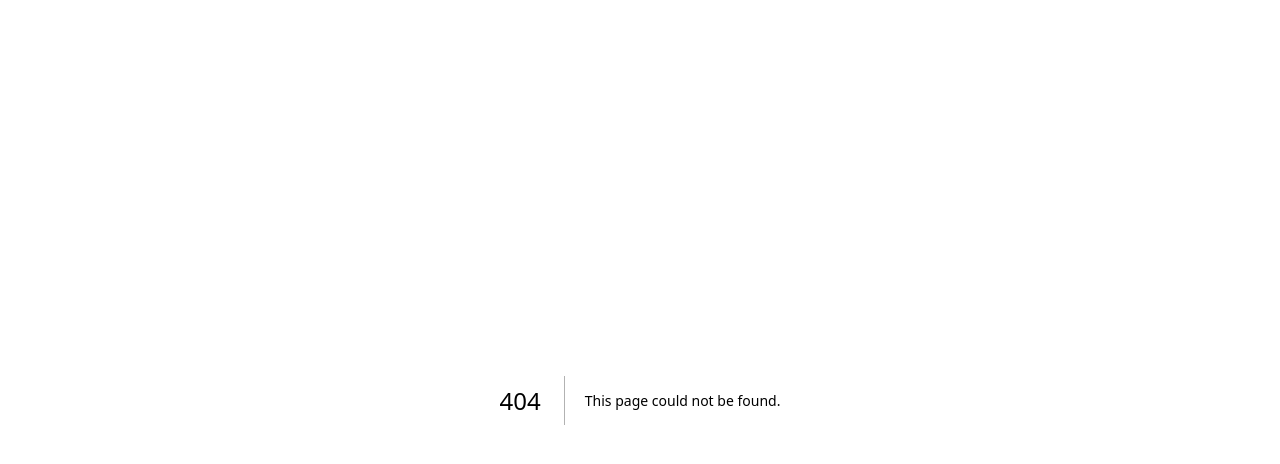
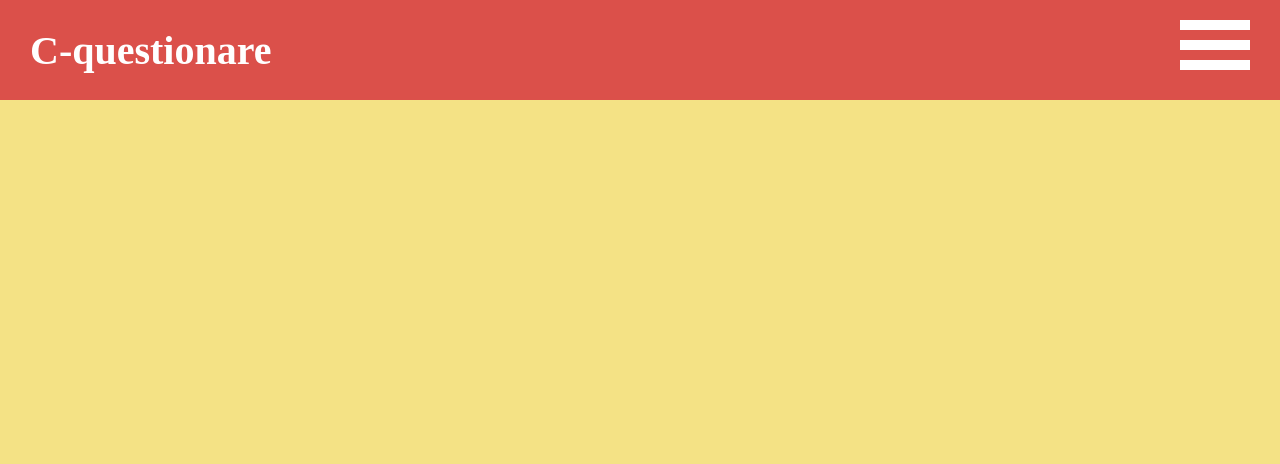
Before and after one commit to manasan-iTL/c-questionare-frontend, a Next.js app: page /account/login in a window 1280 px wide. Before the commit this address had no page. Shown: the top 464 px of the page. Built offline with nearby package versions, Linux system fonts and the light colour scheme.

Commit message:
add Loginページ追加

```diff
--- /dev/null
+++ b/src/pages/account/login.js
@@ -0,0 +1,24 @@
+import Header from "@/components/Header";
+import Head from "next/head";
+import InputField from "@/components/InputField";
+import classes from "@/styles/login.module.css"
+import Button from "@/components/Button";
+import Form from "@/components/Form";
+import Link from "next/link";
+
+
+
+export default function Login (props) {
+
+
+    return (
+        <>
+            <Head>
+                <title>ログイン</title>
+            </Head>
+            <Header />
+            <Form>
+            </Form>
+        </>
+    )
+}
```
Also changed, not shown: src/styles/login.module.css (added).
